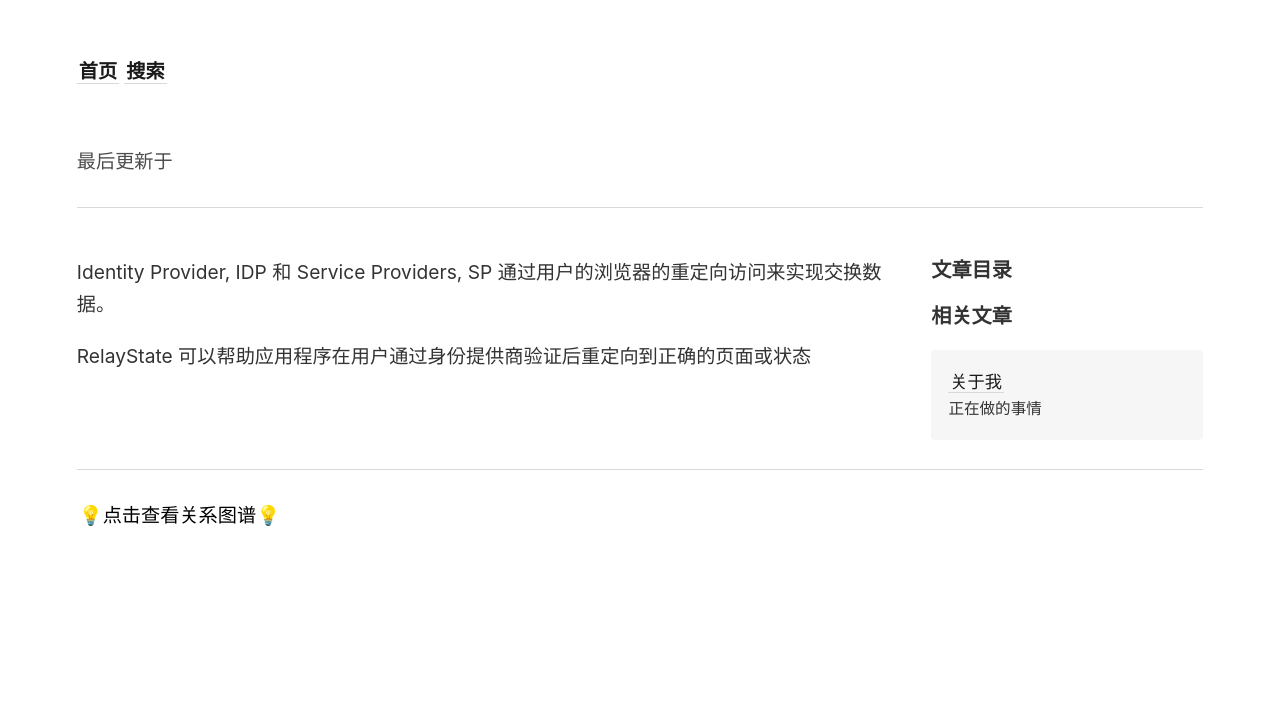
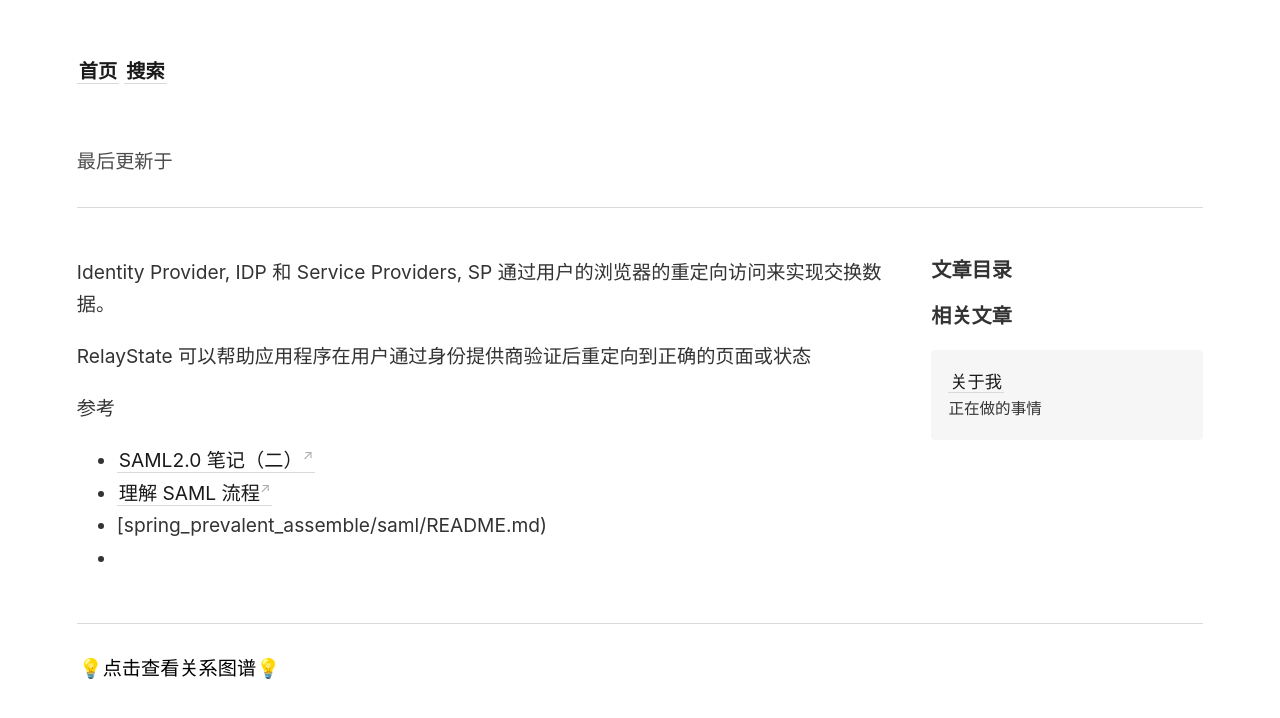
Before and after one commit to wingowen/digital-garden-jekyll, a Jekyll site: the page built from _notes/SMAL2.md, in a window 1280 px wide. Shown: the top 718 px of the page. Built offline with Jekyll 4.4.1, drawn with Linux system fonts in a browser that asks for light colours.

Commit message:
vault backup: 2024-06-07 17:58:03

```diff
--- a/_notes/SMAL2.md
+++ b/_notes/SMAL2.md
@@ -1,3 +1,9 @@
 Identity Provider, IDP 和 Service Providers, SP 通过用户的浏览器的重定向访问来实现交换数据。
 
 RelayState 可以帮助应用程序在用户通过身份提供商验证后重定向到正确的页面或状态
+
+参考
+- [SAML2.0 笔记（二）](https://blog.csdn.net/CoffeeAndIce/article/details/127957055)
+- [理解 SAML 流程](https://docs.authing.co/v2/concepts/saml/saml-flow.html)
+- [spring_prevalent_assemble/saml/README.md)
+-
```
